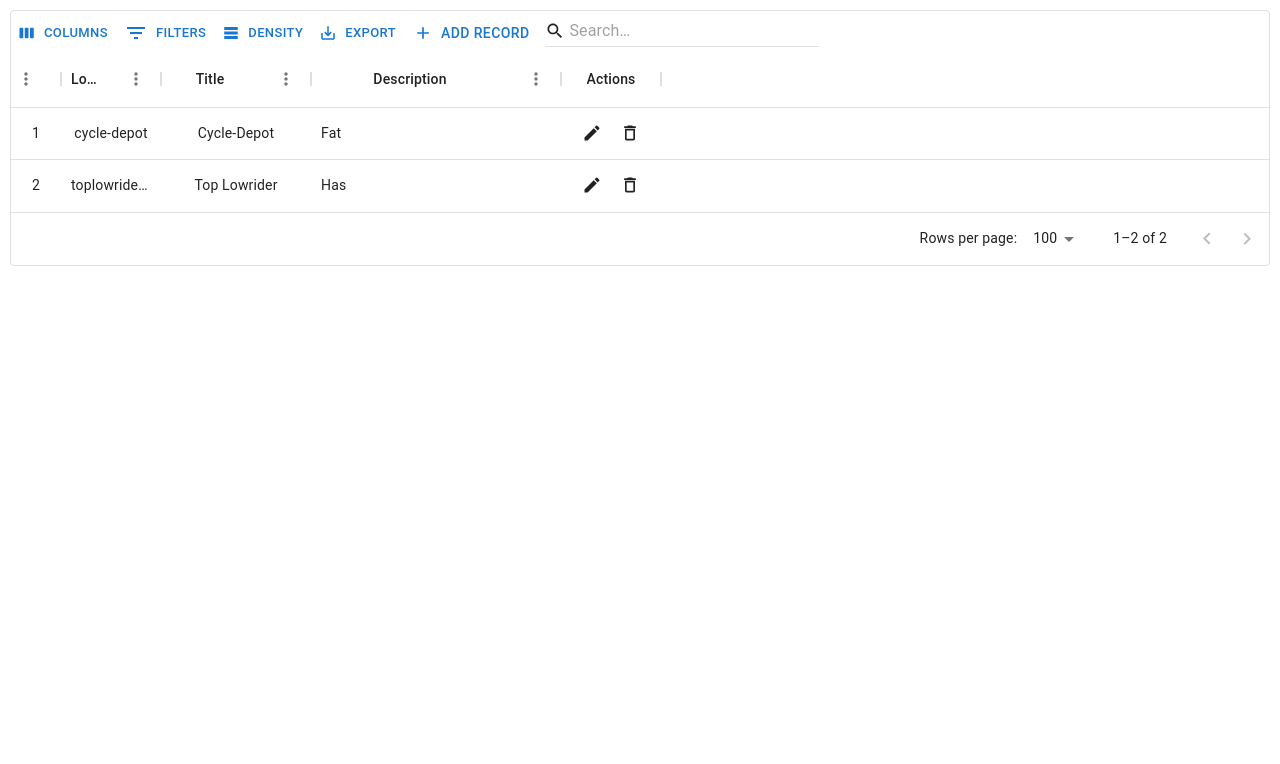
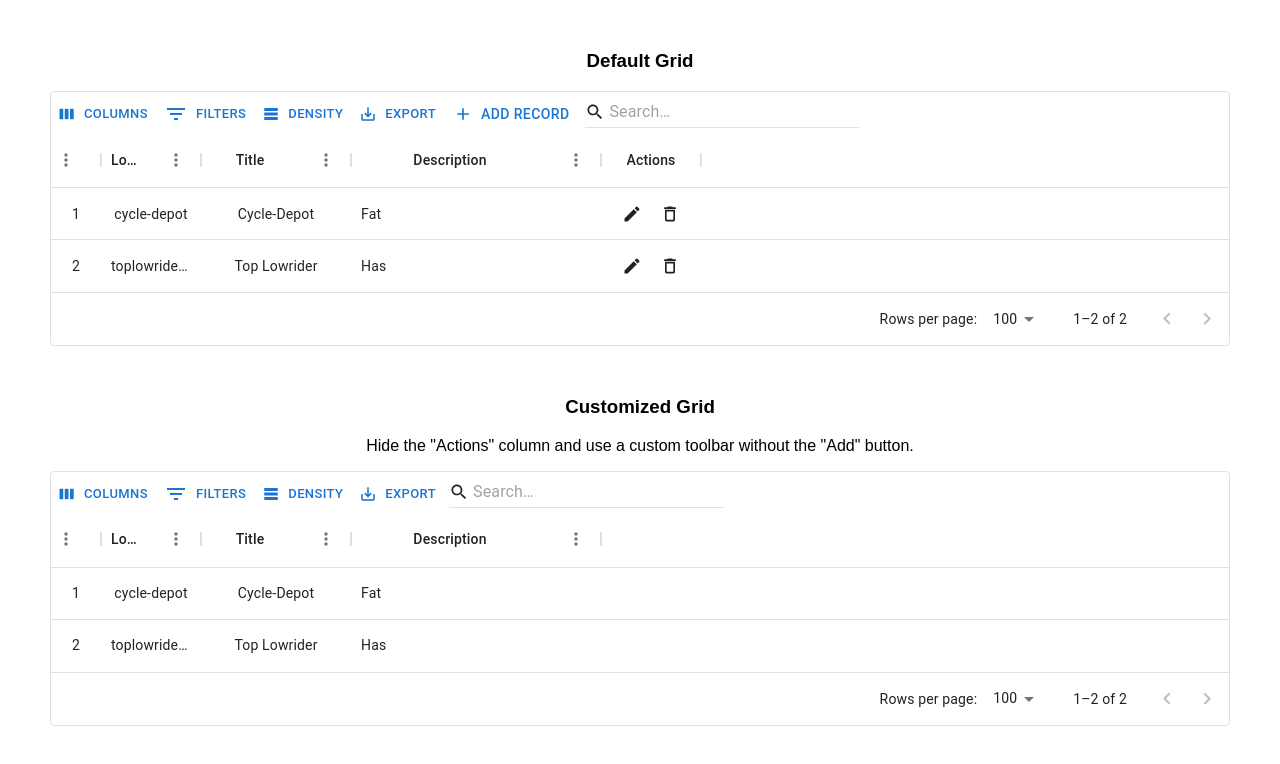
Before and after one commit to prettyblueberry/mui-datagrid-full-edit, a React (Create React App) app: page / in a window 1280 px wide. Shown: the top 764 px of the page. Built offline with nearby package versions, Linux system fonts and the light colour scheme.

Commit message:
add an example of custom toolbar implementation

```diff
--- a/src/App.js
+++ b/src/App.js
@@ -1,12 +1,19 @@
 import "./styles.css";
 import SellerManageGrid from "./SellerManageGrid";
+import CustomSellerManageGrid from "./CustomSellerManageGrid";
 
 export default function App() {
   return (
       <div className="App">
-        <div style={{ margin: 10 }}>
-          <SellerManageGrid />
-        </div>
+          <div style={{margin: 50}}>
+              <h3>Default Grid</h3>
+              <SellerManageGrid/>
+          </div>
+          <div style={{margin: 50}}>
+              <h3>Customized Grid</h3>
+              <p>Hide the "Actions" column and use a custom toolbar without the "Add" button.</p>
+              <CustomSellerManageGrid />
+          </div>
       </div>
   );
 }
--- /dev/null
+++ b/src/CustomSellerManageGrid.js
@@ -0,0 +1,123 @@
+/*
+This file is
+to customize the ui of the grid and
+to integrate with a communication with backend.
+ */
+
+import * as React from "react";
+import FullEditDataGrid from "./lib/index";
+import { useEffect, useState } from "react";
+import sellerController from "./seller";
+import CustomToolbar from "./CustomToolbar"
+
+export default function CustomSellerManageGrid() {
+    const [rows, setRawRows] = useState([]);
+    const [loading, setLoading] = useState(false);
+
+    const setRows = (rows) => {
+        return setRawRows([...rows.map((r, i) => ({ ...r, no: i + 1 }))]);
+    };
+    useEffect(() => {
+        setLoading(true);
+        sellerController
+            .getAll()
+            .then((res) => {
+                setRows(res.data);
+            })
+            .finally(() => {
+                setLoading(false);
+            });
+    }, []);
+
+    const onSaveRow = (id, updatedRow, oldRow, oldRows) => {
+        console.log(updatedRow);
+
+        sellerController
+            .saveRow(updatedRow)
+            .then((res) => {
+                const dbRow = res.data;
+                setRows(oldRows.map((r) => (r.id === updatedRow.id ? { ...dbRow } : r)));
+            })
+            .catch((err) => {
+                setRows(oldRows);
+            });
+    };
+
+    const onDeleteRow = (id, oldRow, oldRows) => {
+        sellerController
+            .deleteRow(id)
+            .then((res) => {
+                const dbRowId = res.data.id;
+                setRows(oldRows.filter((r) => r.id !== dbRowId));
+            })
+            .catch((err) => {
+                setRows(oldRows);
+            });
+    };
+
+    const createRowData = (rows) => {
+        console.log(rows);
+
+        const newId = Math.max(...rows.map((r) => (r.id ? r.id : 0) * 1)) + 1;
+        const newNo = Math.max(...rows.map((r) => (r.no ? r.no : 0) * 1)) + 1;
+        return { id: newId, no: newNo };
+    };
+
+    return (
+        <FullEditDataGrid
+            columns={columns}
+            rows={rows}
+            onSaveRow={onSaveRow}
+            onDeleteRow={onDeleteRow}
+            createRowData={createRowData}
+            loading={loading}
+            noActionColumn //hide actions column - edit/delete
+            slotToolbar={CustomToolbar}
+        />
+    );
+}
+
+const columns = [
+    {
+        field: "no",
+        headerName: "No",
+        width: 50,
+        align: "center",
+        type: "number",
+        editable: false
+    },
+    {
+        field: "id",
+        headerName: "Id",
+        width: 80,
+        align: "center",
+        type: "number",
+        editable: true
+    },
+    {
+        field: "login",
+        headerName: "Login",
+        width: 100,
+        headerAlign: "center",
+        type: "string",
+        align: "center",
+        editable: true
+    },
+    {
+        field: "title",
+        headerName: "Title",
+        width: 150,
+        headerAlign: "center",
+        type: "string",
+        align: "center",
+        editable: true
+    },
+    {
+        field: "desc",
+        headerName: "Description",
+        width: 250,
+        headerAlign: "center",
+        type: "string",
+        editable: true
+    }
+];
--- /dev/null
+++ b/src/CustomToolbar.js
@@ -0,0 +1,66 @@
+/*
+    This is a customized toolbar.
+    Unlike the default toolbar, it does not include the "Add" button.
+    Please refer to the commented code to see the differences between the default toolbar and this customized one.
+ */
+
+import * as React from "react";
+import {
+    GridRowModes,
+    GridToolbarColumnsButton,
+    GridToolbarContainer,
+    GridToolbarDensitySelector,
+    GridToolbarExportContainer,
+    GridCsvExportMenuItem,
+    GridToolbarFilterButton,
+    GridToolbarQuickFilter
+} from "@mui/x-data-grid";
+import GridExcelExportMenuItem from "./lib/components/GridExcelExportMenuItem";
+import Button from "@mui/material/Button";
+import AddIcon from "@mui/icons-material/Add";
+
+function CustomToolbar(props) {
+    const {/*rows, setRows, setRowModesModel,*/ columns/*, createRowData*/ } = props;
+
+    // const handleClick = () => {
+    //     const newData = createRowData(rows);
+    //     newData.isNew = true;
+    //     if(!newData.hasOwnProperty("id"))
+    //         newData.newId = Math.max(...rows.map((r)=>r.id * 1)) + 1;
+    //     setRows((oldRows) => {
+    //         return [...oldRows, newData]
+    //     });
+    //     setRowModesModel((oldModel) => {
+    //         const firstEditable = columns.find(c => c.editable && !c.hide);
+    //         return {
+    //             ...oldModel,
+    //             [newData.id]: {mode: GridRowModes.Edit, fieldToFocus: firstEditable.field}
+    //         }
+    //     });
+    // };
+
+    return (
+        <GridToolbarContainer>
+            <GridToolbarColumnsButton />
+            <GridToolbarFilterButton />
+            <GridToolbarDensitySelector />
+            <GridToolbarExportContainer>
+                <GridExcelExportMenuItem columns={columns} />
+                <GridCsvExportMenuItem />
+            </GridToolbarExportContainer>
+            {/*<Button color="primary" startIcon={<AddIcon />} onClick={handleClick}>*/}
+            {/*    Add record*/}
+            {/*</Button>*/}
+            <GridToolbarQuickFilter />
+        </GridToolbarContainer>
+    );
+}
+
+// DefaultToolbar.defaultProps = {
+//     createRowData: (rows) => {
+//         const newId = Math.max(...rows.map((r)=>r.id * 1)) + 1;
+//         return {id: newId}
+//     }
+// }
+
+export default CustomToolbar;
```
